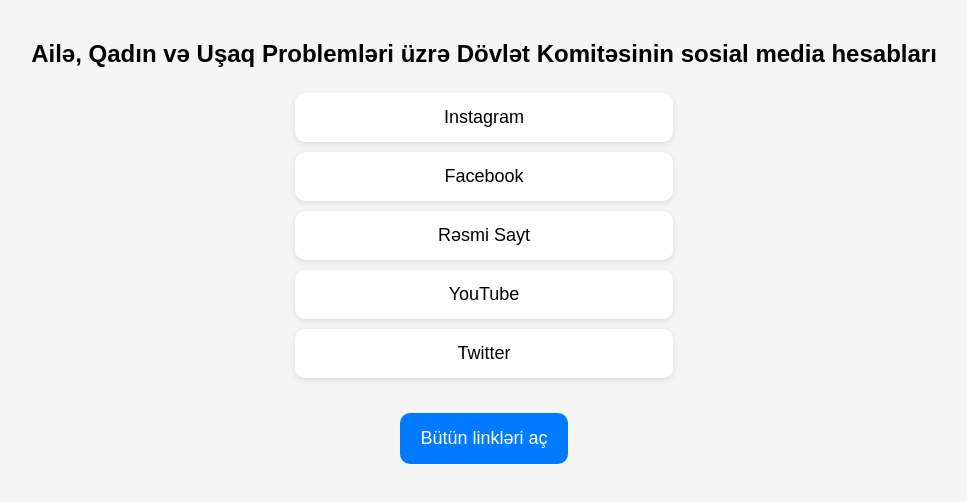
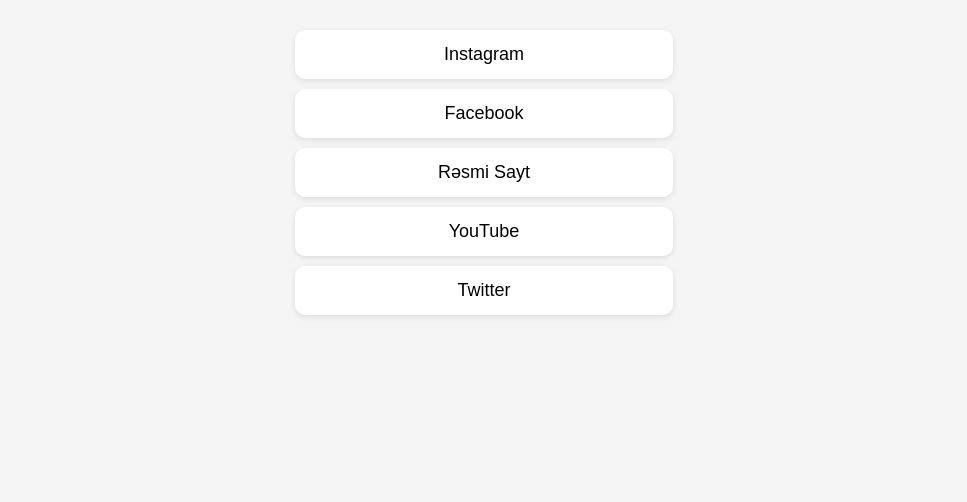
Before and after one commit to Family-gov-az/socialmedia, a plain HTML site: page index.html.html in a window 1280 px wide. Shown: the whole page, without its empty margins (156-1123 px from the left). Drawn offline with Linux system fonts and the light colour scheme.

Commit message:
Update index.html.html

```diff
--- a/index.html.html
+++ b/index.html.html
@@ -41,7 +41,6 @@
   </style>
 </head>
 <body>
-  <h2>Ailə, Qadın və Uşaq Problemləri üzrə Dövlət Komitəsinin sosial media hesabları</h2>
 
   <!-- Buraya öz linklərinizi əlavə edin -->
   <a class="btn" href="https://www.instagram.com/aileqadinusaq/" target="_blank">Instagram</a>
@@ -49,23 +48,3 @@
   <a class="btn" href="https://www.family.gov.az" target="_blank">Rəsmi Sayt</a>
   <a class="btn" href="https://www.youtube.com/@aileqadinusaq" target="_blank">YouTube</a>
   <a class="btn" href="https://x.com/AileQadinUsaq" target="_blank">Twitter</a>
-
-  <button onclick="openAll()">Bütün linkləri aç</button>
-
-  <script>
-    function openAll() {
-      const links = [
-        "https://www.instagram.com/aileqadinusaq/",
-        "https://www.facebook.com/AileQadinUsaqProblemleriUzreDovletKomitesi",
-        "https://www.youtube.com/@aileqadinusaq",
-        "https://x.com/AileQadinUsaq",
-        "https://www.family.gov.az"
-      ];
-
-      links.forEach(link => {
-        if (link !== "#") window.open(link, "_blank");
-      });
-    }
-  </script>
-</body>
-</html>
```
